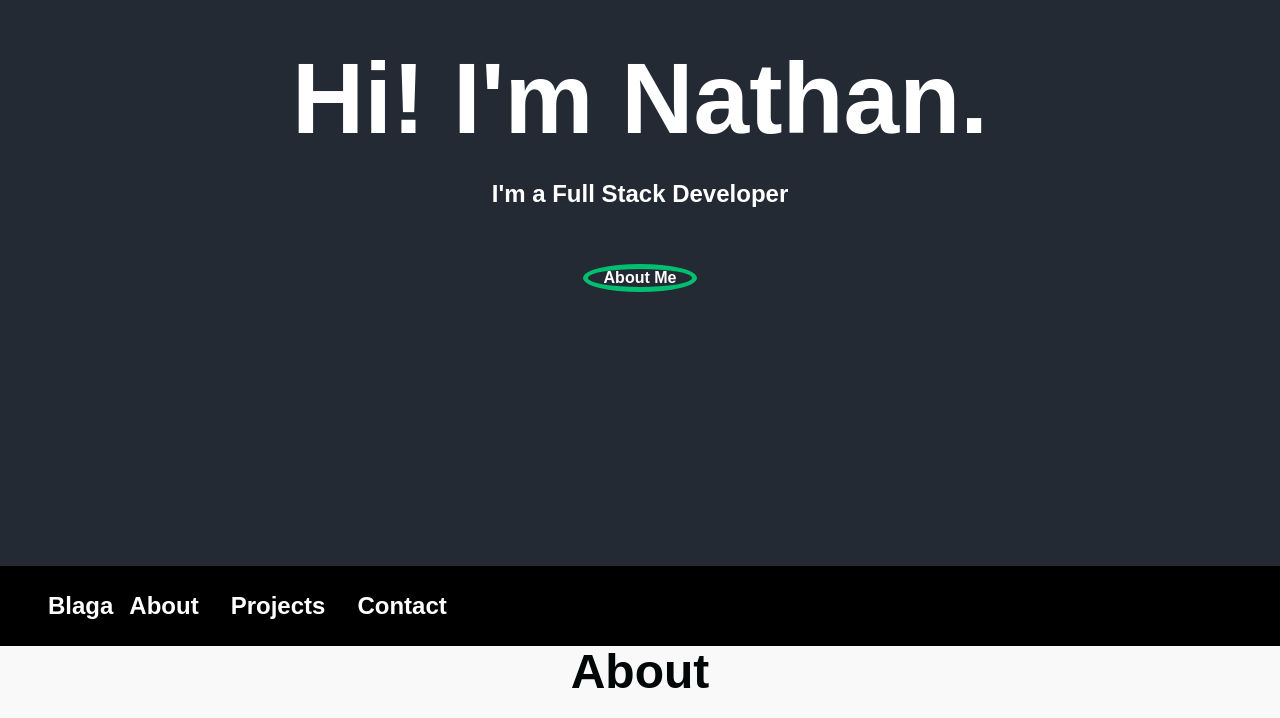
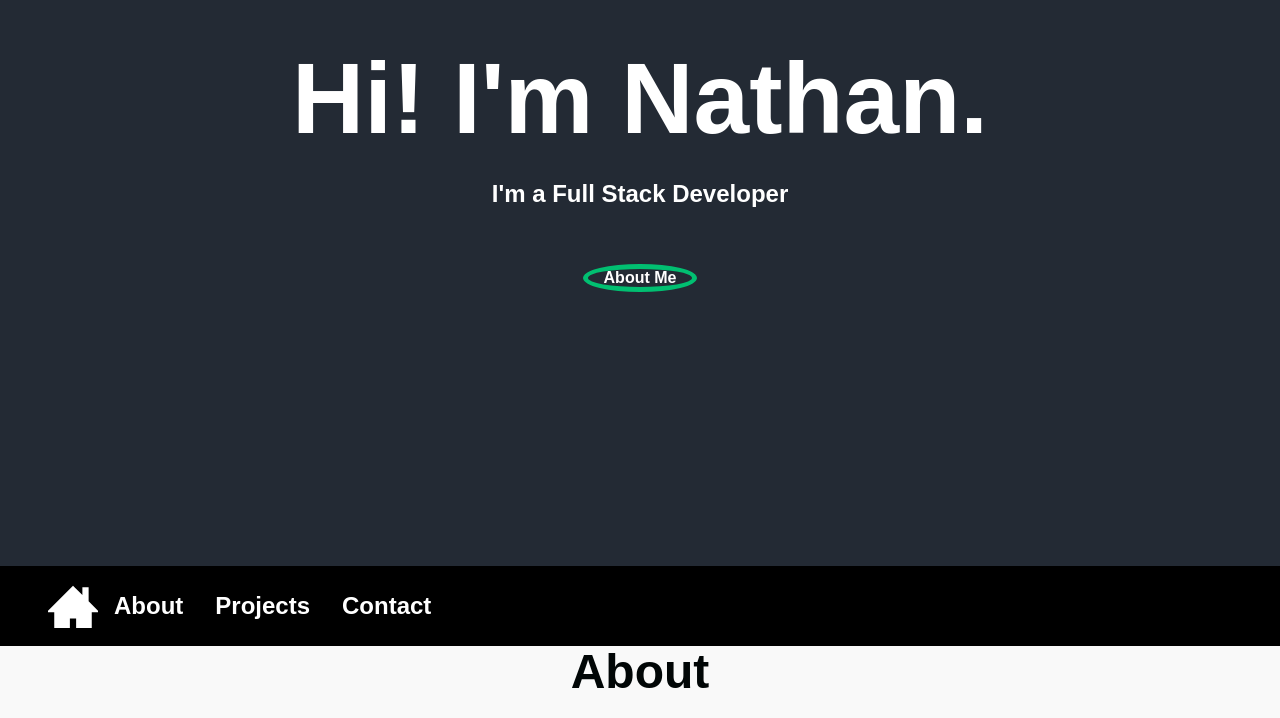
Before and after one commit to NJBLAGA/Portfolio-V2, a React (Create React App) app: page / in a window 1280 px wide. Shown: the part 234-952 px from the top of the page. Built offline with nearby package versions, Linux system fonts and the light colour scheme.

Commit message:
Added Navbar Home Icon

```diff
--- a/src/components/NavBar/index.js
+++ b/src/components/NavBar/index.js
@@ -16,11 +16,11 @@ const NavBar = ({ toggle }) => {
     <>
       <Nav>
         <NavbarContainer>
-          <NavLogo onClick={() => scroll.scrollToTop()}>Blaga</NavLogo>
           <MobileIcon onClick={toggle}>
             <FaBars />
           </MobileIcon>
           <NavMenu>
+            <NavLogo size={50} onClick={() => scroll.scrollToTop()}></NavLogo>
             <NavItem>
               <NavLinks
                 to="about"
--- a/src/components/styled-components/NavBar.js
+++ b/src/components/styled-components/NavBar.js
@@ -1,5 +1,6 @@
 import styled from "styled-components";
 import { Link as LinkS } from "react-scroll";
+import { ImHome3 } from "react-icons/im";
 
 export const Nav = styled.nav`
   background: #000;
@@ -26,7 +27,7 @@ export const NavbarContainer = styled.div`
   max-width: 1100px;
 `;
 
-export const NavLogo = styled.div`
+export const NavLogo = styled(ImHome3)`
   color: #fff;
   justify-content: flex-start;
   cursor: pointer;
```
